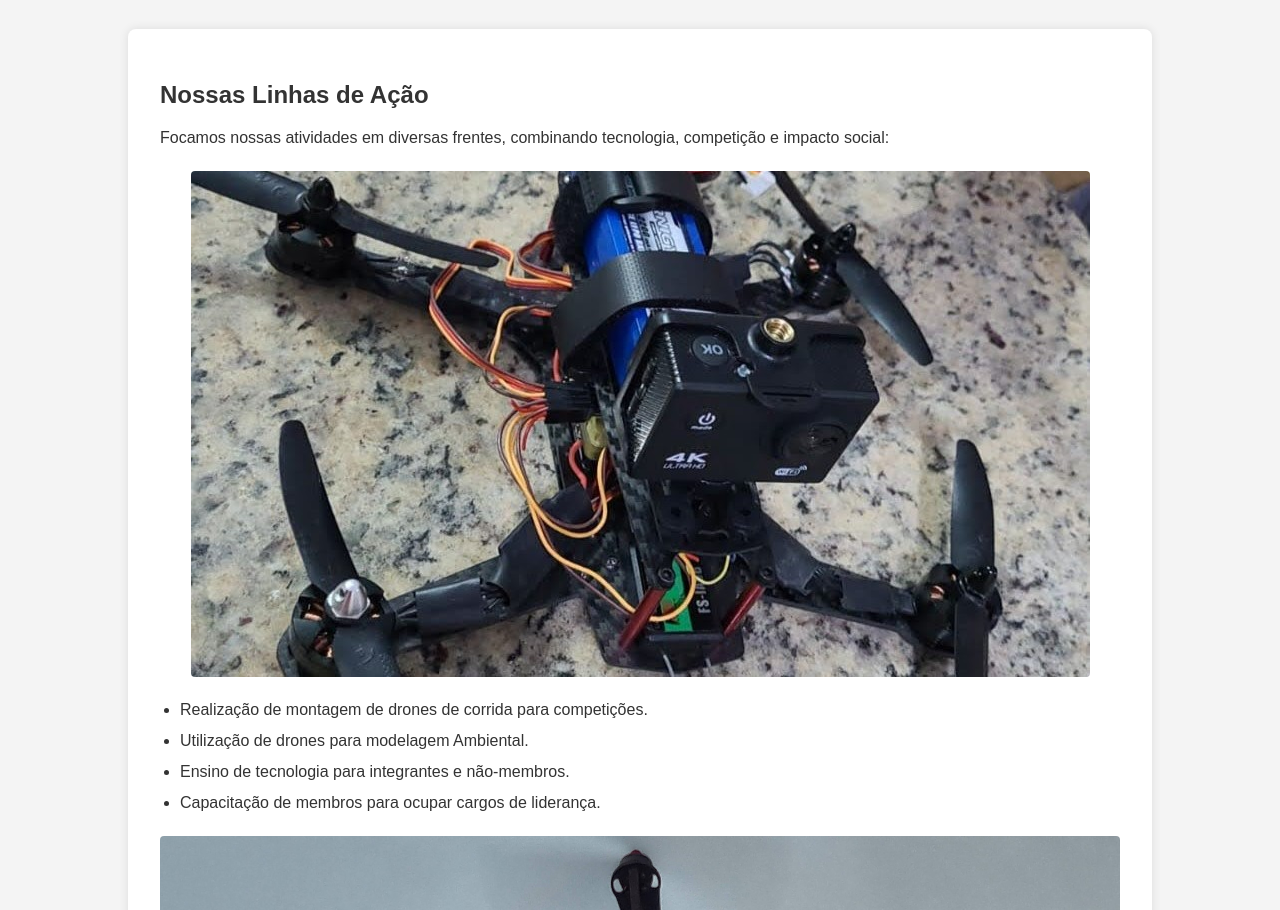
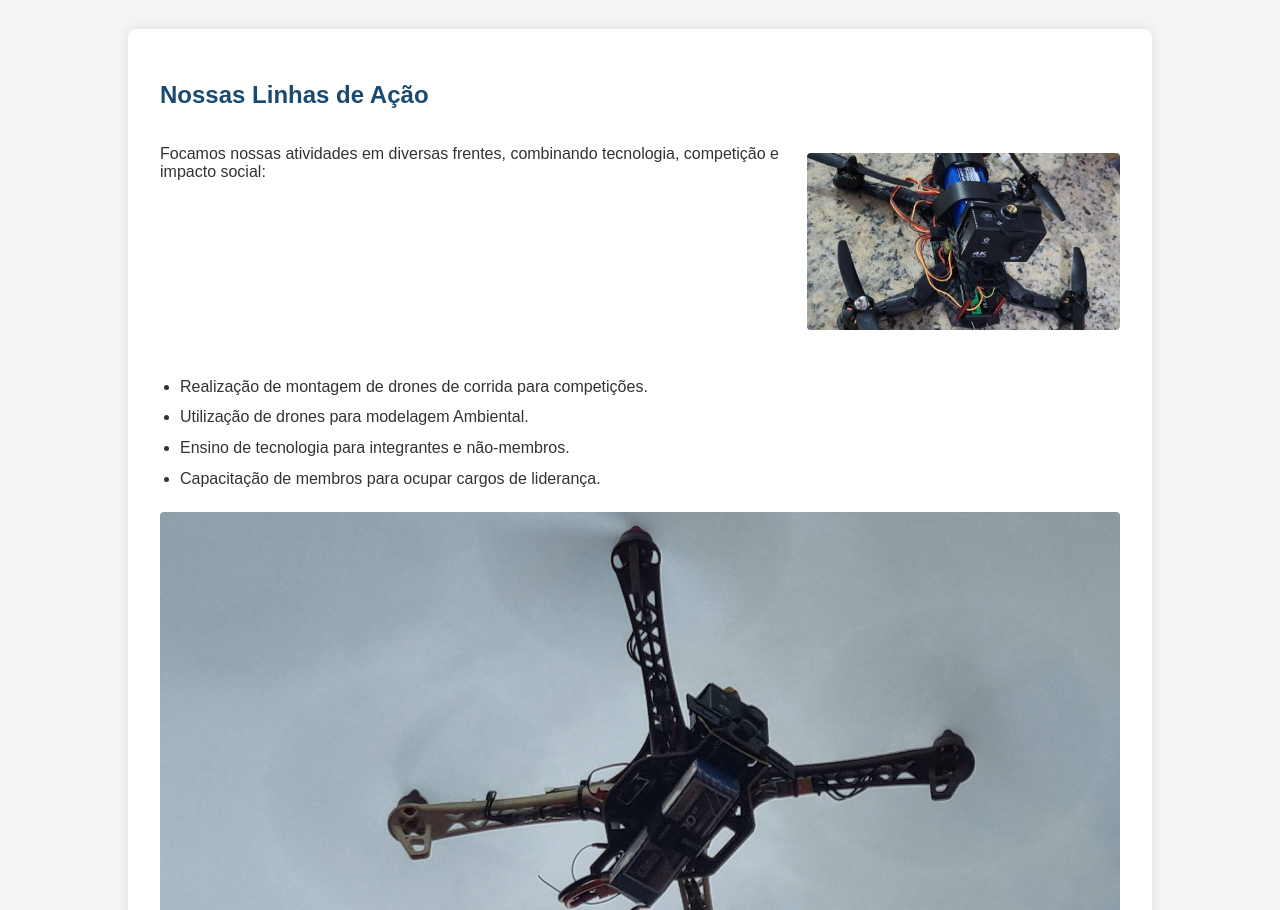
Before and after one commit to AndreAsfour/SkyMammoths, a plain HTML site: page acoes.html in a window 1280 px wide. Shown: the part 190-1100 px from the top of the page. Drawn offline with Linux system fonts and the light colour scheme.

Commit message:
Se der ruim, desculpa.        To tentando fzr as imagens aparerem do lado do txt

```diff
--- a/acoes.html
+++ b/acoes.html
@@ -21,9 +21,14 @@
     </nav>
     <main>
         <h2>Nossas Linhas de Ação</h2>
-        <p>Focamos nossas atividades em diversas frentes, combinando tecnologia, competição e impacto social:</p>
-
-        <img src="imagens/droneeletrico.jpg" alt="Descrição da imagem">
+        <div class="text-image-container">
+        <div class="text-content">
+            <p>Focamos nossas atividades em diversas frentes, combinando tecnologia, competição e impacto social:</p>
+            </div>
+        <div class="image-wrapper-flex">
+            <img src="imagens/droneeletrico.jpg" alt="Drone elétrico em montagem">
+        </div>
+    </div>
 
         <ul class="action-list">
             <li>Realização de montagem de drones de corrida para competições.</li>
--- a/style.css
+++ b/style.css
@@ -69,9 +69,33 @@ main {
     box-shadow: 0 0 10px rgba(0,0,0,0.1);
     border-radius: 8px;
 }
-<!--Hello World-->
+
 h2, h3 {
     color: #1a4a6f;
+}
+
+.text-image-container {
+    display: flex;
+    align-items: flex-start; /* Aligns items to the top; use 'center' to vertically center */
+    gap: 20px; /* Space between text and image */
+    margin-bottom: 1.5em; /* Space below the container */
+}
+
+.text-content {
+    flex: 2; /* Text takes up 2/3 of the space, adjust as needed */
+    /* Or use a percentage: flex-basis: 60%; */
+}
+
+.image-wrapper-flex {
+    flex: 1; /* Image takes up 1/3 of the space, adjust as needed */
+    /* Or use a percentage: flex-basis: 40%; */
+}
+
+.image-wrapper-flex img {
+    max-width: 100%; /* Image is responsive within its wrapper */
+    height: auto;
+    display: block; /* Ensures no extra space below image in its wrapper */
+    border-radius: 4px;
 }
 
 .image-placeholder {
```
